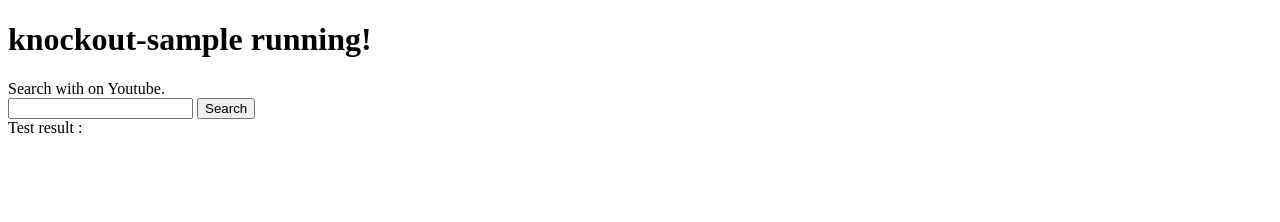
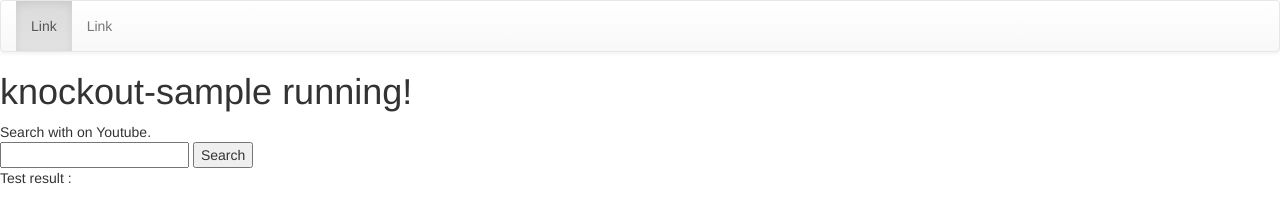
Before and after one commit to tsuyoyo/knockoutjs_practice, a website: page index.html in a window 1280 px wide. Drawn offline with nearby package versions, Linux system fonts and the light colour scheme.

Commit message:
Import bootstrap

```diff
--- a/bower.json
+++ b/bower.json
@@ -2,7 +2,8 @@
   "name": "knockout-sample",
   "dependencies": {
     "requirejs": "~2.1.8",
-    "jquery": ">= 1.8.0",
+    "bootstrap": ">= 3.0.2",
+    "jquery": ">= 1.9.0",
     "qunit": "~1.12.0",
     "knockout.js": "~2.3.0",
     "youtubewrapper": "https://github.com/tsuyoyo/131112_youtubeapiwrapper.git"
--- a/index.html
+++ b/index.html
@@ -4,8 +4,33 @@
   <meta charset="utf-8">
   <title>This is my sample app with knockoutjs</title>
   <script data-main="app/config" src="bower_components/requirejs/require.js"></script>
+
+  <!-- Latest compiled and minified CSS -->
+  <link rel="stylesheet" href="bower_components/bootstrap/dist/css/bootstrap.min.css">
+
+  <!-- Optional theme -->
+  <link rel="stylesheet" href="bower_components/bootstrap/dist/css/bootstrap-theme.min.css">
+
+  <!-- jQuery (necessary for Bootstrap's JavaScript plugins) -->
+  <script src="bower_components/jquery/jquery.js"></script>
+
+  <!-- Latest compiled and minified JavaScript -->
+  <script src="bower_components/bootstrap/dist/js/bootstrap.min.js"></script>
+
 </head>
 <body>
+
+  <!-- Navigation bar -->
+  <nav class="navbar navbar-default" role="navigation">
+    <div class="navbar-header">
+      <div class="collapse navbar-collapse">
+      <ul class="nav navbar-nav">
+        <li class="active"><a href="#">Link</a></li>
+        <li><a href="#">Link</a></li>
+      </div>
+    </div>
+  </nav>
+
   <h1>knockout-sample running!</h1>
   <div>
       <div data-bind="visible: searchKeyword().length > 0">
```
